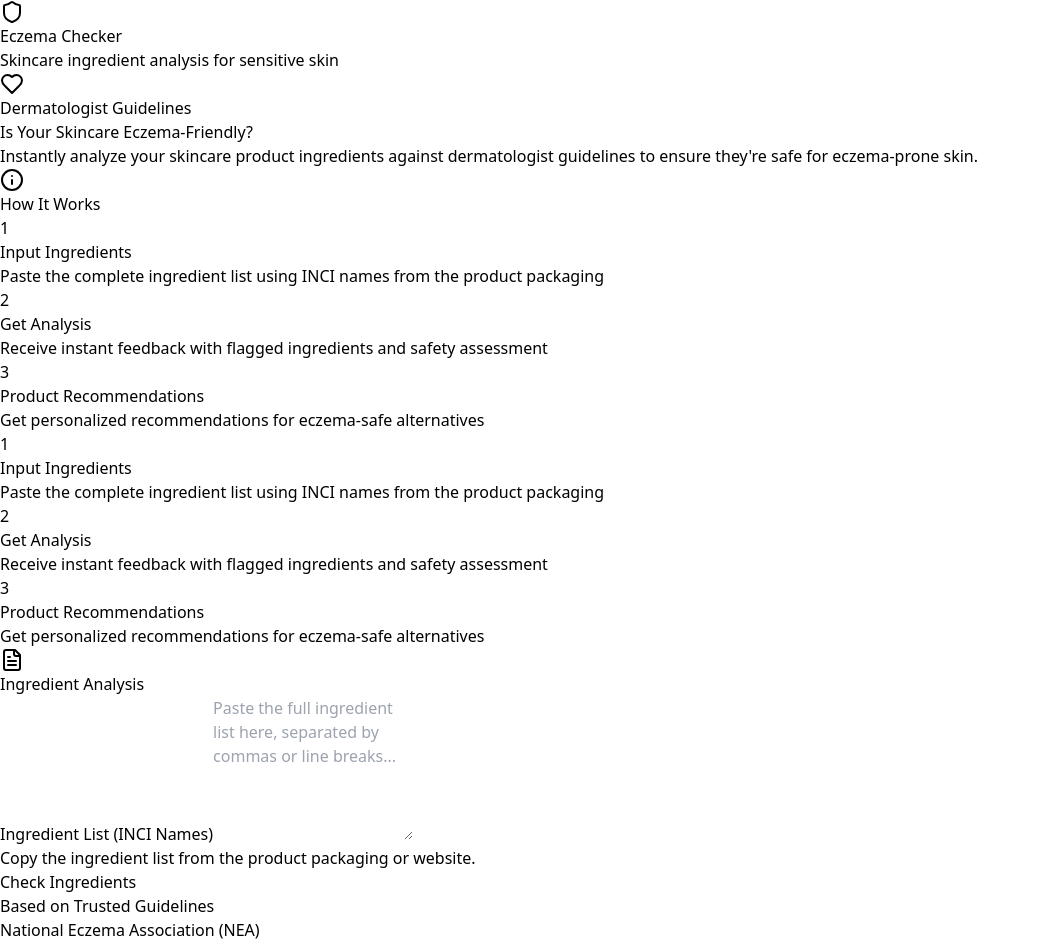
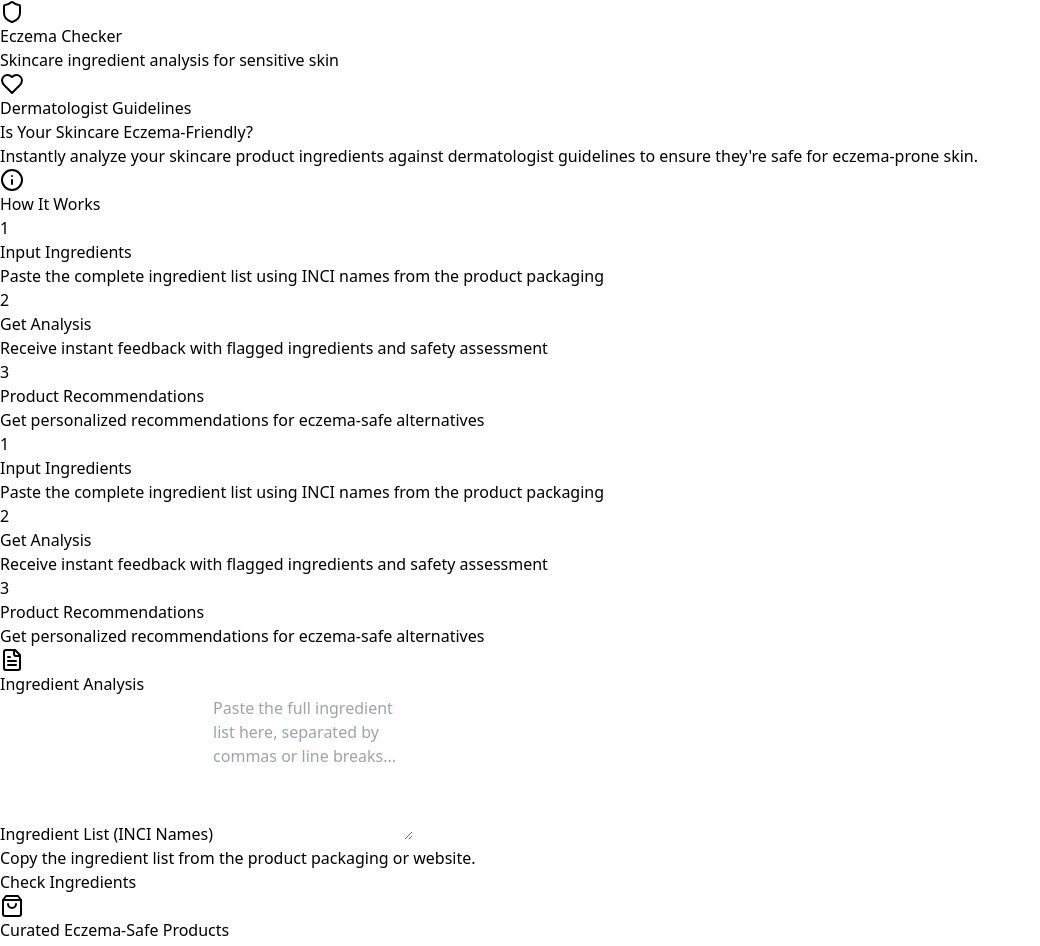
Before and after one commit to erahanwar/eczemachecker, a React (Vite) app: page / in a window 1280 px wide. Shown: the top 946 px of the page, without its empty margins (0-1040 px from the left). Built offline with nearby package versions, Linux system fonts and the light colour scheme.

Commit message:
Initial commit

```diff
--- a/src/App.tsx
+++ b/src/App.tsx
@@ -145,10 +145,8 @@ function App() {
           </div>
         )}
 
-        {/* Product Curations Section - Moved before Guidelines */}
-        {analysisResult && (
-          <ProductCurations />
-        )}
+        {/* Product Curations Section - Now Always Visible */}
+        <ProductCurations />
 
         {/* Guidelines Section */}
         <div className="bg-gradient-to-r from-blue-600 to-green-600 rounded-xl shadow-lg p-8 text-white mb-12">
```
